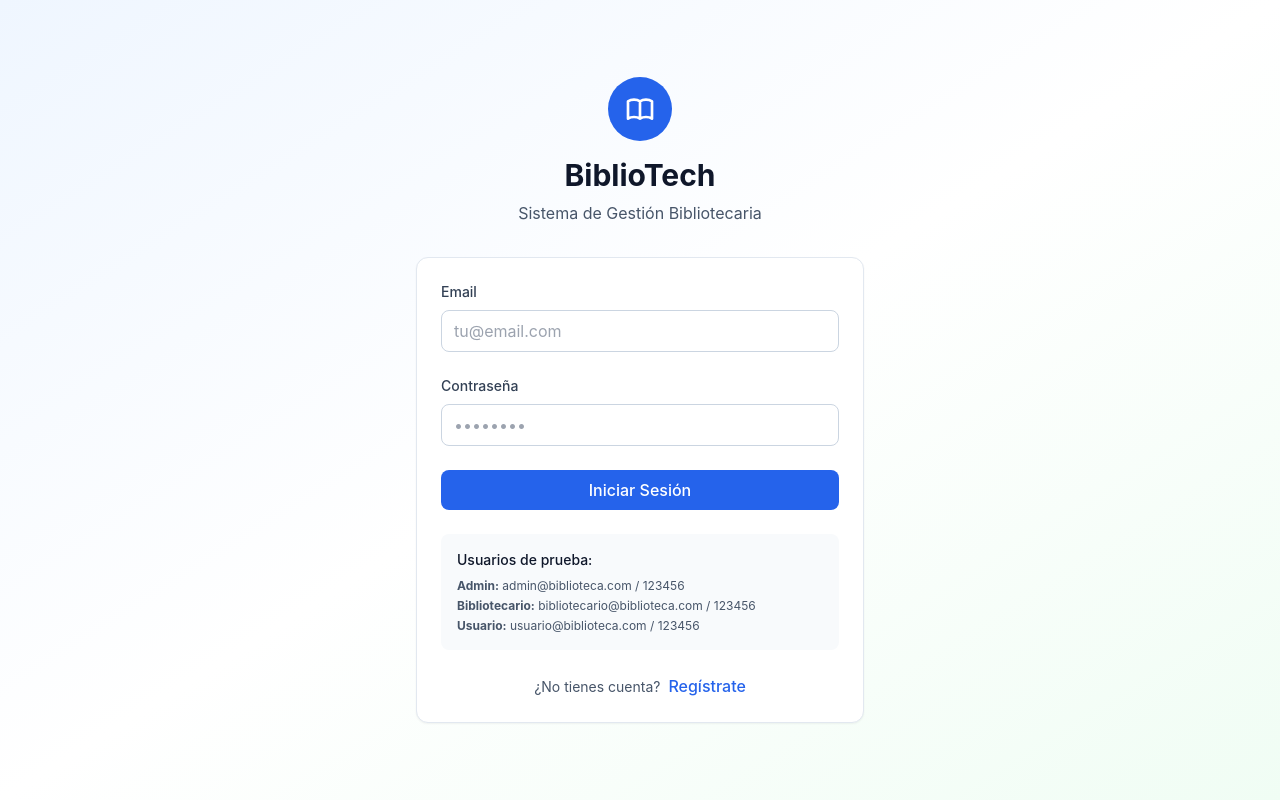
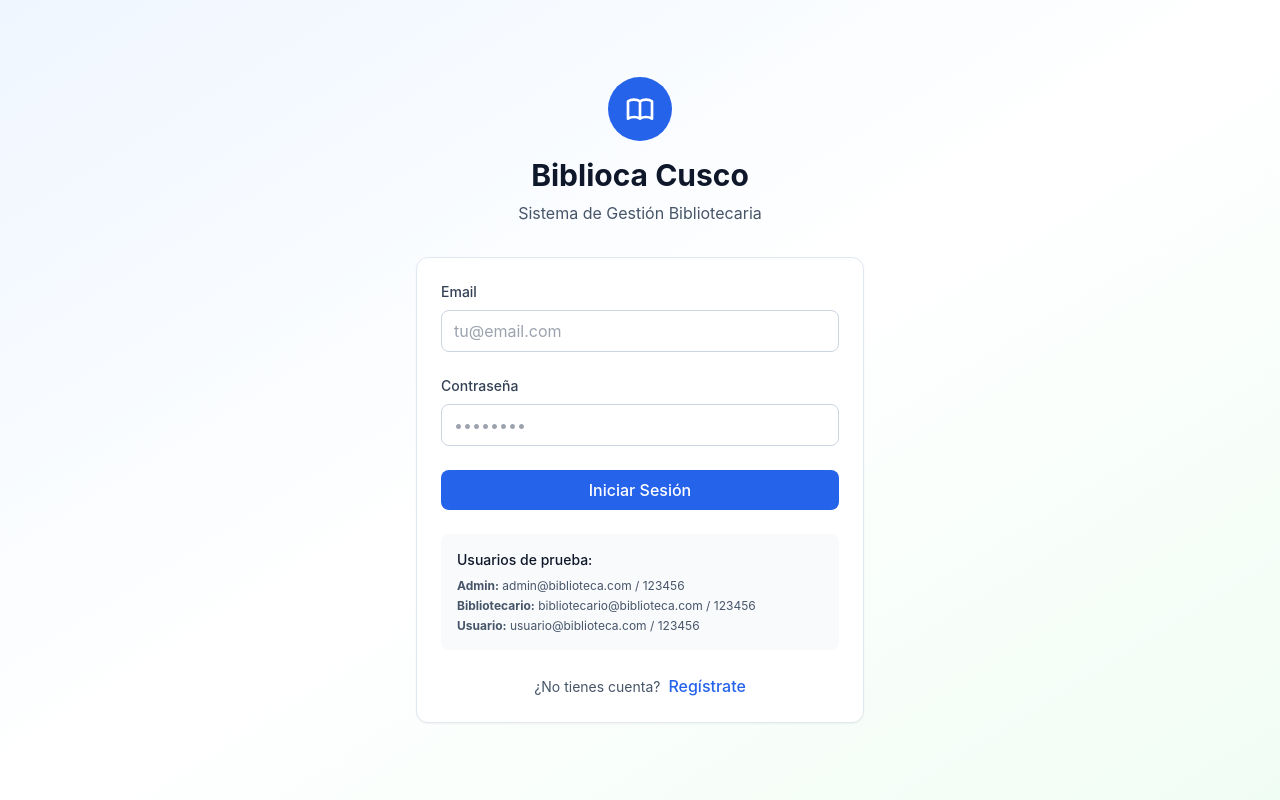
Before and after one commit to MrBombini/bibliotech_Express-React, a React (Vite) app in the folder mi-frontend/: page / in a window 1280 px wide. Built offline with nearby package versions, Linux system fonts and the light colour scheme.

Commit message:
cambios titulo

```diff
--- a/mi-frontend/src/components/auth/Login.jsx
+++ b/mi-frontend/src/components/auth/Login.jsx
@@ -75,7 +75,7 @@ export default function Login() {
               <path strokeLinecap="round" strokeLinejoin="round" strokeWidth={2} d="M12 6.253v13m0-13C10.832 5.477 9.246 5 7.5 5S4.168 5.477 3 6.253v13C4.168 18.477 5.754 18 7.5 18s3.332.477 4.5 1.253m0-13C13.168 5.477 14.754 5 16.5 5c1.747 0 3.332.477 4.5 1.253v13C19.832 18.477 18.247 18 16.5 18c-1.746 0-3.332.477-4.5 1.253" />
             </svg>
           </div>
-          <h2 className="text-3xl font-bold text-slate-900 mb-2">BiblioTech</h2>
+          <h2 className="text-3xl font-bold text-slate-900 mb-2">Biblioca Cusco</h2>
           <p className="text-slate-600">Sistema de Gestión Bibliotecaria</p>
         </div>
 
```
